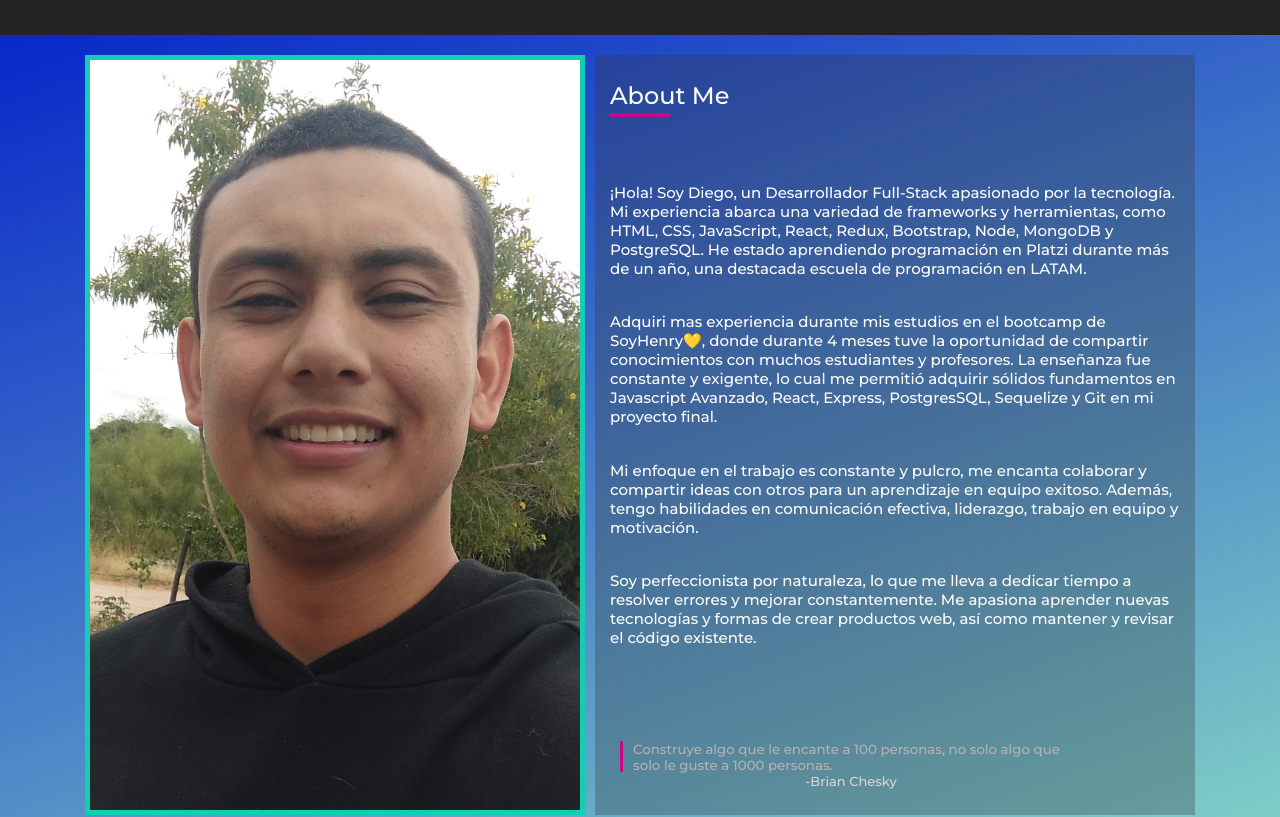
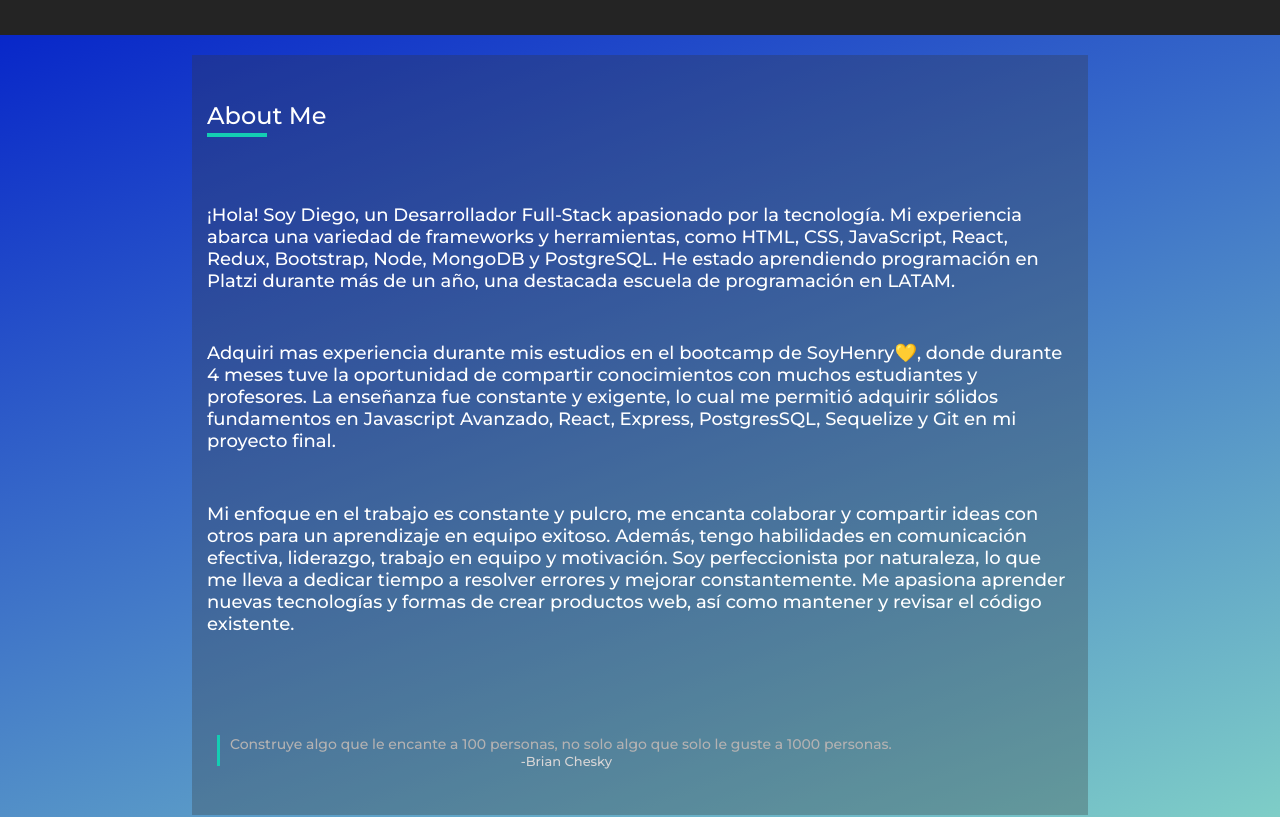
Before and after one commit to diegohansselperez/MyPortfolio, a React (Vite) app: page / in a window 1280 px wide. Shown: the part 765-1582 px from the top of the page. Built offline with nearby package versions, Linux system fonts and the light colour scheme.

Commit message:
Nuevo proyecto en la seccion proyectos, recortamos el aboutme

```diff
--- a/src/Imegenes.js
+++ b/src/Imegenes.js
@@ -3,12 +3,14 @@ import YearSale from '../src/assets/img/captura_Yearsale.png'
 import Homework from '../src/assets/img/captura_homework-list.png'
 import BadBear from '../src/assets/img/captura_bear_bad_studio.png'
 import MiPortfolio from '../src/assets/img/captura_portfolio(1).png'
+import PI_Henry_Videogames from "../src/assets/img/PI_Henry.png"
 
 export default [
     {
         "img1":LiteraryCorner,
         "alt":"LiteraryCorner"
-    },
+    }
+    ,
     {
         "img2":YearSale,
         "alt":"YearSale"
@@ -24,5 +26,9 @@ export default [
     {
         "img5":MiPortfolio,
         "alt":"MyPortfolio"
+    },
+    {
+        "img6":PI_Henry_Videogames,
+        "alt":"PI_Henry_Videogames"
     }
 ]
--- a/src/components/Aboutme.jsx
+++ b/src/components/Aboutme.jsx
@@ -8,7 +8,7 @@ export function AboutMe() {
 
 
           <section className={style.container_section}>
-            <div className={style.section_img}></div>
+            {/* <div className={style.section_img}></div> */}
             <section className={style.section_text}>
               <div className={style.title_container}>
                 <p className={style.title}>
@@ -39,8 +39,7 @@ export function AboutMe() {
                   colaborar y compartir ideas con otros para un aprendizaje en
                   equipo exitoso. Además, tengo habilidades en comunicación
                   efectiva, liderazgo, trabajo en equipo y motivación.
-                </p>
-                <p>
+
                   Soy perfeccionista por naturaleza, lo que me lleva a dedicar
                   tiempo a resolver errores y mejorar constantemente. Me
                   apasiona aprender nuevas tecnologías y formas de crear
--- a/src/components/Proyectos.jsx
+++ b/src/components/Proyectos.jsx
@@ -86,6 +86,25 @@ export function Proyectos(){
                     <Botton text='proyect details' link='https://diegohansselperez.github.io/homework_list.github.io/' />
                 </div>
             </div>
+            <div className={style.card}>
+                <div className={style.card_img}>
+                    <img className={style.original} src={imagen[5].img6} alt={imagen[5].alt} />
+                </div>
+                <div className={style.card_title}>
+                    <h2>Videogames Henry</h2>
+                </div>
+                <div className={style.card_projects_links}>
+                    <a href="https://github.com/diegohansselperez" target="_blank">
+                        <i className="fa-brands fa-github fa-lg"></i>
+                    </a>
+                    <a href="https://github.com/diegohansselperez/homework_list.github.io">
+                        <i className="fa-solid fa-code fa-lg"></i>
+                    </a>
+                </div>
+                <div className={style.project_details_content}>
+                    {/* <Botton text='proyect details' link='https://diegohansselperez.github.io/homework_list.github.io/' /> */}
+                </div>
+            </div>
 
 
         </div>
--- a/src/styles/Aboutme.module.css
+++ b/src/styles/Aboutme.module.css
@@ -22,7 +22,7 @@ div .containerAbout {
 .container_section {
     position: relative;
     display: grid;
-    grid-template-columns: 500px 600px;
+    grid-template-columns: 70%;
     grid-template-rows: 100vh;
     gap: 10px;
     justify-content: center;
@@ -61,9 +61,9 @@ div .containerAbout {
 .divider {
     height: 4px;
     width: 60px;
-    background-color: #c90888;
+    background-color: #14cdb3;
     margin-top: 3px;
-    margin-bottom: 2em;
+    margin-bottom: 1em;
 }
 
 .section_text .text_container {
@@ -73,19 +73,21 @@ div .containerAbout {
     justify-content: space-evenly;
     color: #fff;
     font-family: 'Montserrat', sans-serif;
-    font-size: 15px;
+    font-size: 18px;
 }
+
+
 
 .section_text article {
     display: flex;
-    margin-top: 60px;
+    margin-top: 50px;
 }
 
 .barra {
     position: relative;
     width: 3px;
     height: 31px;
-    background-color: #c90888;
+    background-color: #14cdb3;
     margin-left: 10px;
 }
 
@@ -98,7 +100,7 @@ div .containerAbout {
     text-align: left;
     color: #b4b2b2;
     font-style: italic;
-    font-size: smaller;
+    font-size: 14px;
     margin: 0 0 0 10px;
 }
 
```
Also changed, not shown: src/assets/img/PI_Henry.png (added).
